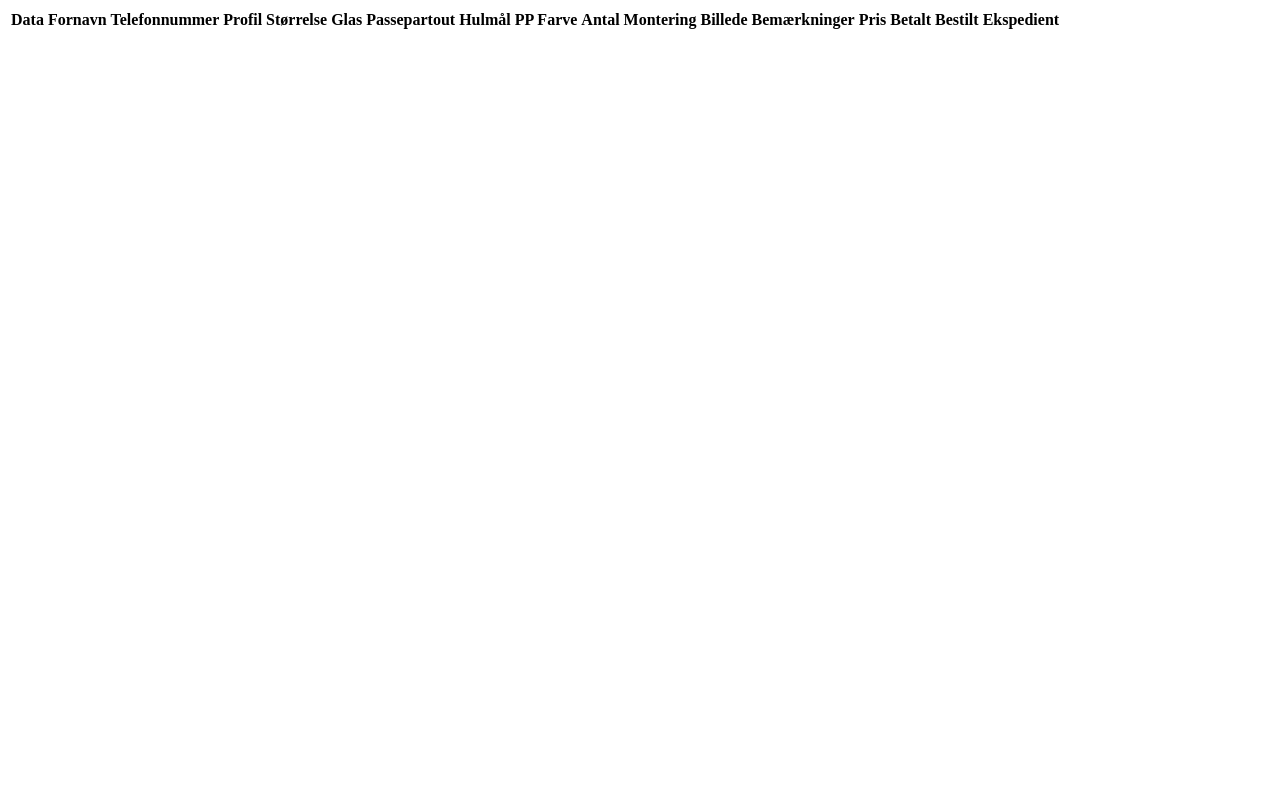
After one commit to LasseLykke/Donnes, a PHP site: page /test.php in a window 1280 px wide. The commit adds this page. Run offline with PHP 8.4, Linux system fonts and the light colour scheme; lists and menus that the app fills with data are empty.

Commit message:
working on how to filter tabels so it removes the thead and rows then where is no data to display.

```diff
--- a/forside.php
+++ b/forside.php
@@ -26,7 +26,7 @@ if (isset($_SESSION['users_id']) && isset($_SESSION['user_name'])) {
 
         <br>
 
-        <form action="search.php" method="POST">
+        <form action="test.php" method="POST">
         <input type="text" name="search" placeholder="Hvad vil du søge efter?">
         <button class="submitSearch" type="submit" name="submit-search">Søg</button>
          </form>
--- /dev/null
+++ b/test.php
@@ -0,0 +1,126 @@
+<html>
+    <body>
+        <table>
+            <thead>
+            <tr>
+               <!-- <th>Ordre ID</th>-->
+                <th>Data</th>
+                <th>Fornavn</th>
+                <th>Telefonnummer</th>
+                <th>Profil</th>
+                <th> Størrelse </th>
+                <th> Glas </th>
+                <th> Passepartout </th>
+                <th> Hulmål </th>
+                <th> PP Farve </th>
+                <th> Antal </th>
+                <th> Montering </th>
+                <th> Billede </th>
+                <th> Bemærkninger </th>
+                <th> Pris </th>
+                <th> Betalt </th>
+                <th> Bestilt </th>
+                <th> Ekspedient </th>
+            </tr>
+            </thead>
+            <tbody>
+
+            <?php
+            // Åbner forbindelse til database.
+            $hostname = "localhost";
+            $username = "root";
+            $password = "";
+            $dbname = "Donnes";
+
+            // Forbinder til database
+            $con = mysqli_connect($hostname, $username, $password, $dbname);
+
+            if (isset($_POST['submit-search'])) {
+                $search = mysqli_real_escape_string($con, $_POST['search']);
+            $sql = "SELECT rammer.ordreID, rammer.profil, rammer.dates, kunder.fornavn, kunder.telefonnummer, rammer.profil, rammer.størrelse, rammer.glastype, rammer.passepartout, rammer.hulmål,
+            rammer.passepartoutFarve, rammer.antal, rammer.montering, rammer.billedetype, rammer.bemærkninger, rammer.pris, rammer.betalt, rammer.bestilt, rammer.ekspedient
+            FROM rammer
+            INNER JOIN kunder
+            ON rammer.ordreID = kunder.kundeID
+
+            WHERE kunder.kundeID LIKE '%$search'
+        OR rammer.dates LIKE '%$search'
+        OR kunder.fornavn LIKE '%$search'
+        OR kunder.telefonnummer LIKE '%$search'
+        OR rammer.profil LIKE '%$search'
+        OR rammer.størrelse LIKE '%$search'
+        OR rammer.glastype LIKE '%$search'
+        OR rammer.passepartout LIKE '%$search'
+        OR rammer.hulmål LIKE '%$search'
+        OR rammer.passepartoutFarve LIKE '%$search'
+        OR rammer.antal LIKE '%$search'
+        OR rammer.montering LIKE '%$search'
+        OR rammer.billedetype LIKE '%$search'
+        OR rammer.bemærkninger LIKE '%$search'
+        OR rammer.pris LIKE '%$search'
+        OR rammer.betalt LIKE '%$search'
+        OR rammer.bestilt LIKE '%$search'
+        OR rammer.ekspedient LIKE '%$search'
+        ORDER BY rammer.ordreID DESC";
+
+            $result = mysqli_query($con, $sql);
+            $queryResult = mysqli_num_rows($result);
+
+
+
+            if ($result->num_rows > 0) {
+                while ($row = $result-> fetch_assoc()) {
+                    echo '<tr>
+                    <th>Ordre ID</th>
+            <td>' . $row["ordreID"] . '</td>
+            <td>' . $row["dates"] . '</td>
+            <td> ' . $row["fornavn"] . '</td>
+            <td>' . $row["telefonnummer"] . '</td>
+            <td> ' . $row["profil"] . '</td>
+            <td> ' . $row["størrelse"] . '</td>
+            <td> ' . $row["glastype"] . '</td>
+            <td> ' . $row["passepartout"] . '</td>
+            <td> ' . $row["hulmål"] . '</td>
+            <td> ' . $row["passepartoutFarve"] . '</td>
+            <td> ' . $row["antal"] . '</td>
+            <td> ' . $row["montering"] . '</td>
+            <td> ' . $row["billedetype"] . '</td>
+            <td> ' . $row["bemærkninger"] . '</td>
+            <td> ' . $row["pris"] . '</td>
+            <td> ' . $row["betalt"] . '</td>
+            <td> ' . $row["bestilt"] . '</td>
+            <td> ' . $row["ekspedient"] . '</td>
+            </tr>';
+                }
+            }
+            else {
+                echo "ingen resultat";
+            } }
+            $con->close();
+
+
+            ?>
+            </tbody>
+        </table>
+
+
+        <script>
+    // JavaScript to remove rows with no data
+    window.addEventListener('DOMContentLoaded', function() {
+    const tbody = document.querySelector('tbody');
+    const dataRows = tbody.querySelectorAll('.data-row');
+
+    dataRows.forEach((dataRow, index) => {
+        const headers = document.querySelectorAll('thead th');
+        if (dataRow.textContent.trim() === "") {
+            headers[index].style.display = 'none';
+        }
+    });
+});
+
+
+
+
+</script>
+</body>
+</html>
```
Also changed, not shown: search.php (+11 -10 lines).
